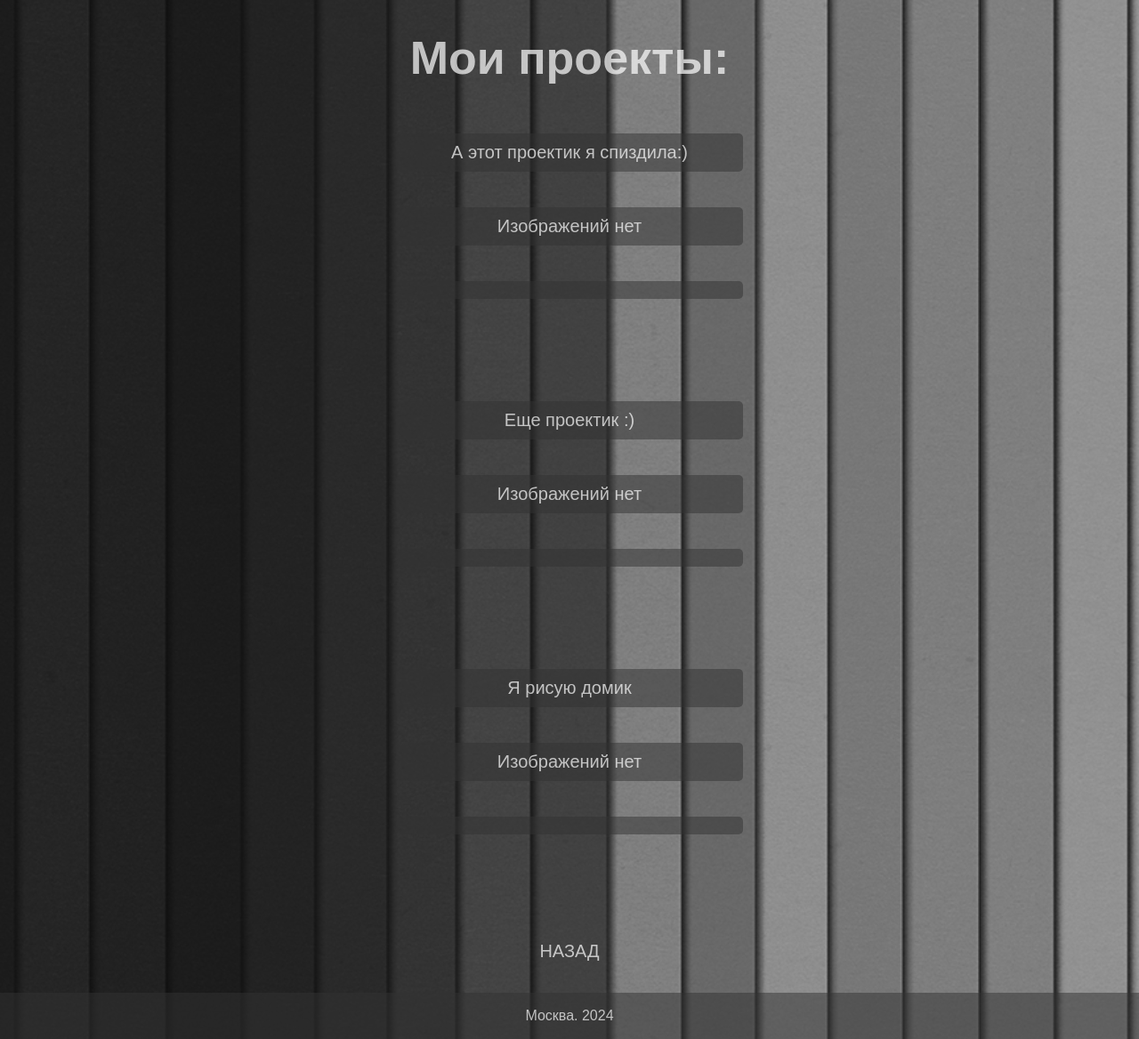
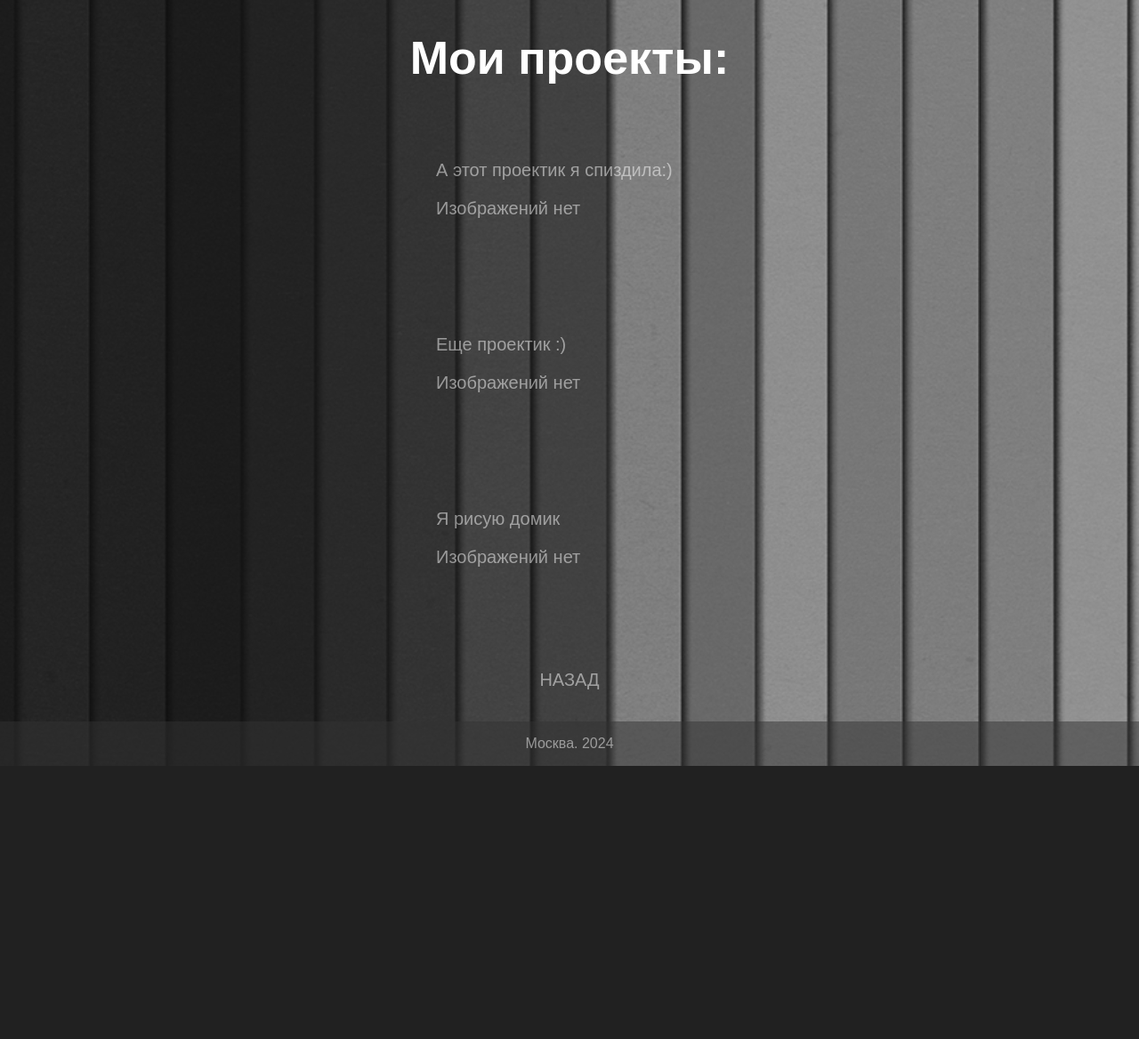
Before and after one commit to Ninja2EatYa/portfolio_site, a Django app: page /main/projects_list/ in a window 1280 px wide. Shown: the whole page at 89% size. After the commit the page ends 861 px from the top, so only its background shows below. Run offline with Django 4.2, Linux system fonts and the light colour scheme; data comes from the database, SQL or seed files in the repository; data that the repository does not hold is empty.

Commit message:
css and html update

```diff
--- a/dj_site_project/dj_site_app/static/css/styles.css
+++ b/dj_site_project/dj_site_app/static/css/styles.css
@@ -1,13 +1,17 @@
 body {
     font-family: 'Avenir', 'Nunito', sans-serif;
     font-size: 20px;
-    color: rgba(255, 255, 255, 0.7);
+    color: rgba(255, 255, 255, 0.5);
     padding: 0px;
-    margin: 0; /* Убираем отступы по умолчанию */
-    min-height: 100vh; /* Минимальная высота - 100% высоты окна */
+    margin: 0;
+    min-height: 100vh;
     display: flex;
-    flex-direction: column; /* Вертикальное выравнивание содержимого */
-    background-color: white;
+    flex-direction: column;
+    text-align: justify;
+}
+
+.content {
+    flex: 1; /* Занимает все доступное пространство между заголовком и футером */
 }
 
 button, label {
@@ -19,45 +23,34 @@ input, textarea {
     background-color: rgba(200, 200, 200, 0.8);
 }
 
-/* Контент страницы */
-.content {
-    flex: 1; /* Занимает все доступное пространство между заголовком и футером */
-}
-
 .banner {
     width: 100%;
-    height: 2cm; /* Высота плашки */
+    height: 2cm;
     background-color: rgba(51, 51, 51, 0.5);
     display: flex;
-    align-items: center; /* Центрирование содержимого по вертикали */
-    justify-content: center; /* Центрирование содержимого по горизонтали */
+    align-items: center;
+    justify-content: center;
 }
 
 .button {
-    font-family: 'Avenir', sans-serif;
+    font-family: 'Avenir', 'Nunito', sans-serif;
     font-weight: normal;
-    color: rgba(255, 255, 255, 0.7);
+    color: rgba(255, 255, 255, 0.5);
     background-color: rgba(51, 51, 51, 0.0);
-    padding: 15px 30px; /* Внутренние отступы кнопки */
+    padding: 15px 30px;
     border: none;
     border-radius: 5px;
     cursor: pointer;
     font-size: 20px;
     margin: 0 10px; /* Отступы между кнопками */
     text-decoration: none;
-    transition: transform 0.1s ease; /* Плавный эффект при наведении */
+    transition: transform 0.1s ease;
 }
 
 .button:hover {
-    transform: translateY(2px); /* Утапливание кнопки вниз при наведении */
-    color: rgba(255, 255, 255, 0.7);
-    background-color: rgba(51, 51, 51, 0.5);
-}
-
-.projects-list {
-    display: flex;
-    flex-direction: column; /* Вертикальное расположение проектов */
-    gap: 50px; /* Отступы между проектами */
+    transform: translateY(2px);
+    color: rgba(255, 255, 255, 1);
+    background-color: rgba(51, 51, 51, 0.2);
 }
 
 .project-block {
@@ -66,14 +59,14 @@ input, textarea {
 
 .project-block .button {
     display: inline-block;
-    min-width: 350px; /* Минимальная ширина кнопки */
-    margin-bottom: 20px; /* Отступ от кнопки до изображения */
-    text-align: center;
+    min-width: 300px; /* Минимальная ширина кнопки */
+    margin-bottom: 10px; /* Отступ от кнопки до изображения */
+    text-align: left;
     font-family: inherit;
     font-size: 20px;
-    padding: 10px 20px;
-    background-color: rgba(51, 51, 51, 0.5);
-    color: rgba(255, 255, 255, 0.7);
+    padding: 50px 50px;
+    background-color: rgba(51, 51, 51, 0);
+    color: rgba(255, 255, 255, 0.5);
     text-decoration: none;
     border: none;
     border-radius: 5px;
@@ -83,7 +76,8 @@ input, textarea {
 
 .project-block .button:hover {
     transform: translateY(2px);
-    background-color: rgba(51, 51, 51, 0.7);
+    background-color: rgba(51, 51, 51, 0.2);
+    color: rgba(255, 255, 255, 1);
 }
 
 .project-block img {
@@ -97,43 +91,27 @@ input, textarea {
 header {
     font-size: 26px;
     text-align: center;
-    color: rgba(255, 255, 255, 0.7);
+    color: rgba(255, 255, 255, 1);
 }
 
 footer {
     font-size: 16px;
     background-color: rgba(51, 51, 51, 0.5);
-    color: rgba(255, 255, 255, 0.7);
-    text-align: center; /* Центрирование текста футера */
-    padding: 1px 0; /* Внутренние отступы футера */
+    color: rgba(255, 255, 255, 0.5);
+    text-align: center;
 }
 
 .image-gallery {
     display: flex;
     flex-wrap: wrap;
-    justify-content: space-around;
+    justify-content: center;
 }
 
 .image-gallery img {
     cursor: pointer;
     transition: transform 0.3s;
-    height: 150px; /* Фиксированная высота */
-    object-fit: cover; /* Масштабирование изображения, сохраняя пропорции */
-    margin: 10px; /* Отступ между изображениями */
 }
 
 .image-gallery img:hover {
     transform: scale(1.1);
 }
-
-.gallery {
-    display: grid;
-    grid-template-columns: repeat(auto-fill, minmax(150px, 1fr));
-    gap: 10px;
-}
-
-.gallery img {
-    max-width: 100%;
-    height: auto;
-    cursor: pointer;
-}
--- a/dj_site_project/dj_site_app/templates/about.html
+++ b/dj_site_project/dj_site_app/templates/about.html
@@ -19,7 +19,7 @@
         </form>
     </div>
     <a class="button" href="{% url 'main' %}" style="margin: auto; text-align: center; width: 350px;
-    margin-bottom: 20px;">НАЗАД</a>
+    margin-bottom: 20px; margin-top: 20px;">НАЗАД</a>
     <footer>
         <p>{{ footer }}</p>
     </footer>
--- a/dj_site_project/dj_site_app/templates/project.html
+++ b/dj_site_project/dj_site_app/templates/project.html
@@ -29,7 +29,7 @@
         </div>
     </div>
     <a class="button" href="{% url 'projects_list' %}" style="margin: auto; text-align: center; width: 350px;
-    margin-bottom: 20px;">НАЗАД</a>
+    margin-bottom: 20px; margin-top: 20px;">НАЗАД</a>
     <footer>
         <p>{{ footer }}</p>
     </footer>
--- a/dj_site_project/dj_site_app/templates/projects_list.html
+++ b/dj_site_project/dj_site_app/templates/projects_list.html
@@ -13,15 +13,11 @@
         <h1>{{ header }}</h1>
     </header>
     <div class="content">
-        <div class="projects-list">
         {% if not projects_list %}
-                <div class="project-block">
             <p style="text-align: center;">Проекты не загружены</p>
-                </div>
         {% else %}
             {% for project in projects_list %}
                 <div class="project-block">
-                        <p style="text-align: center;">
                     <a class="button" href="{% url 'project' project.id %}">
                         {{ project.title }}
                     {% if project.images.count > 0 %}
@@ -30,14 +26,12 @@
                         <p>Изображений нет</p>
                     {% endif %}
                     </a>
-                        </p>
                 </div>
             {% endfor %}
         {% endif %}
     </div>
-    </div>
     <a class="button" href="{% url 'main' %}" style="margin: auto; text-align: center; width: 350px;
-    margin-bottom: 20px; margin-top: 60px;">НАЗАД</a>
+    margin-bottom: 20px; margin-top: 20px;">НАЗАД</a>
     <footer>
         <p>{{ footer }}</p>
     </footer>
```
Lines whose indentation alone changed are shown as unchanged.
